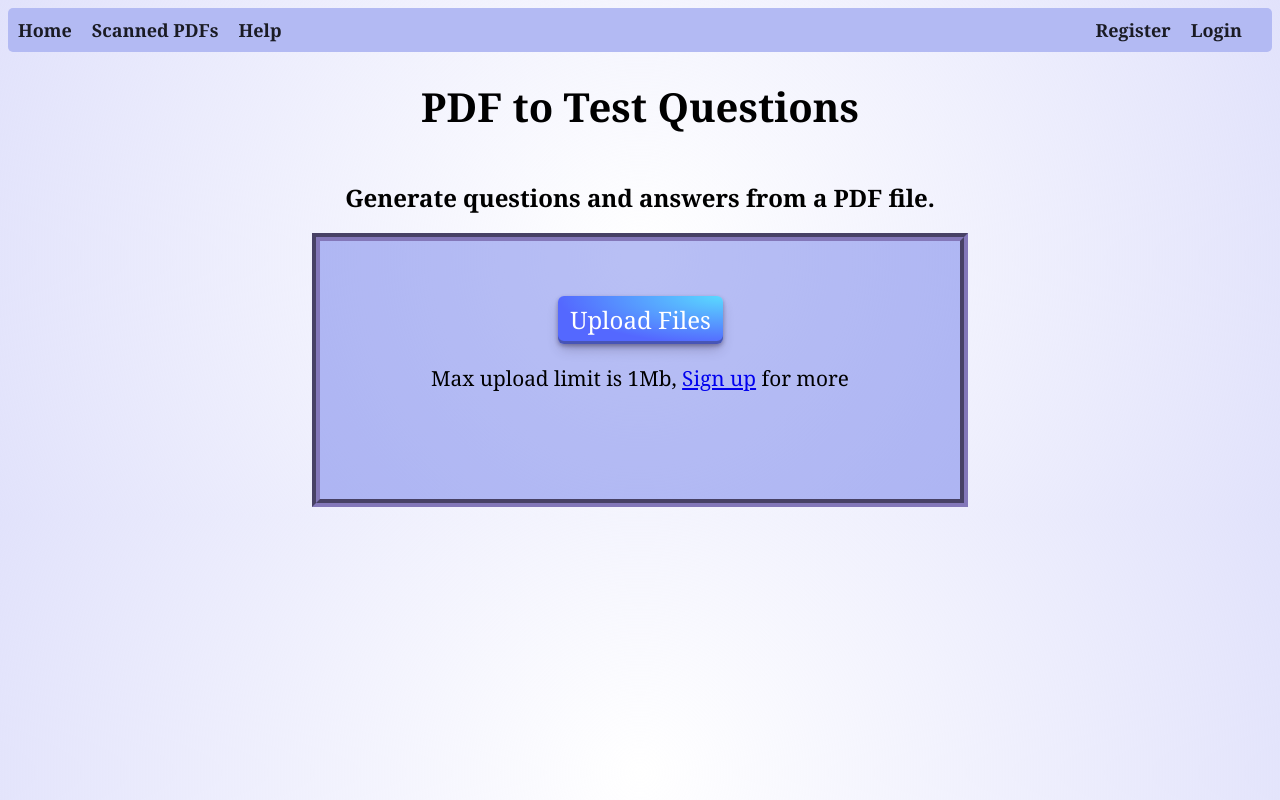
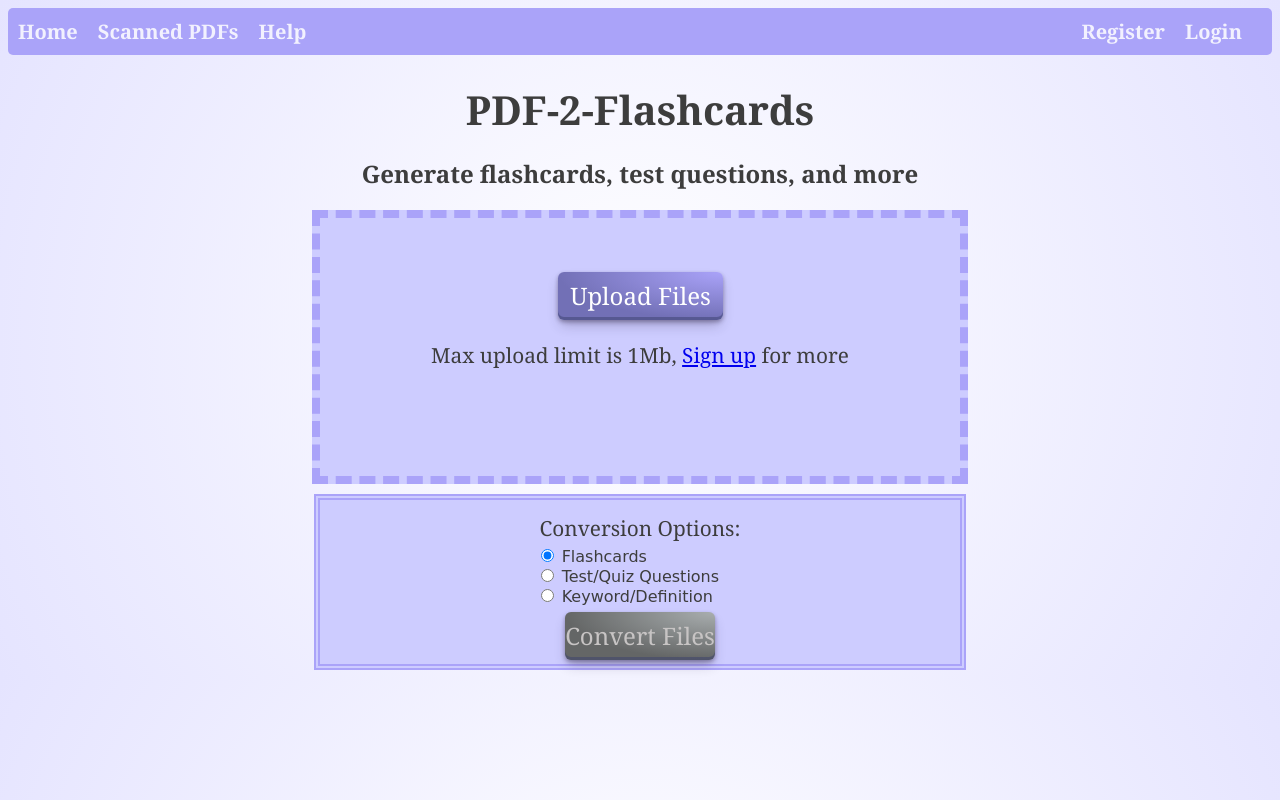
Before and after one commit to RyanGrieb/ExamGenerator, a Python web app: template backend/src/templates/index.html in a window 1280 px wide. Run offline with Jinja, Linux system fonts and the light colour scheme; the template is opened without the code that fills it: most values are stand-ins (such as "Sample title", 1, 10 or a date in 2020).

Commit message:
Implement Keyword/Definition feature

```diff
--- a/backend/src/static/css/main.css
+++ b/backend/src/static/css/main.css
@@ -1,7 +1,8 @@
 body {
   /*background-color:white;*/
-  background: radial-gradient(circle, #ffffff, #030adf1e);
+  background: radial-gradient(circle, #ffffff, #e5e4ff);
   font-family: "Dejavu Sans", Arial, Verdana, sans-serif;
+  color: rgb(61, 61, 61);
 }
 
 li p {
@@ -11,21 +12,20 @@ li p {
 li a {
   text-decoration: none;
   font-family: Georgia;
-  font-size: 18px;
+  font-size: 20px;
   color: #000;
   opacity: 85%;
 }
 
 li a:hover {
   opacity: 1;
-  color: #767fc2;
 }
 
 nav {
   display: flex;
   justify-content: space-between; /* To evenly distribute the items horizontally */
   /*background-color: rgba(3, 10, 223, 0.116);*/
-  background-color: #b3baf3;
+  background-color: #aaa3f9;
   padding: 10px;
   border-radius: 5px;
 }
@@ -41,12 +41,12 @@ nav li {
   margin-right: 20px;
   font-family: Georgia;
   font-weight: bold;
-  font-size: 18px;
+  font-size: 20px;
 }
 
 nav a {
   text-decoration: none;
-  color: #000;
+  color: white;
 }
 
 /* Add hover effect for links */
@@ -131,11 +131,11 @@ p {
 
 .upload-area {
   padding: 4px;
-  background-color: #3c4fe05d;
+  background-color: #cdccff;
   max-width: 650px; /* Set your desired width */
   min-width: 310px;
   min-height: 250px;
-  border: 8px groove #8377b9; /* Optional: Add a dashed border for visual style */
+  border: 8px dashed #aaa3f9; /* Optional: Add a dashed border for visual style */
 }
 
 #converting-files-list {
@@ -169,7 +169,6 @@ input[type="submit"] {
     rgba(58, 65, 111, 0.5) 0 -3px 0 inset;
   box-sizing: border-box;
   color: #c7c4c4;
-  cursor: wait;
   display: inline-flex;
   /*font-family: "JetBrains Mono",monospace;*/
   height: 48px;
@@ -188,14 +187,15 @@ input[type="submit"] {
   touch-action: manipulation;
   white-space: nowrap;
   will-change: box-shadow, transform;
-  font-size: 18px;
+  font-size: 24px;
   width: 150px;
+  font-family: Georgia;
 }
 
 .button-1 {
   align-items: center;
   appearance: none;
-  background-image: radial-gradient(100% 100% at 100% 0, #5adaff 0, #5468ff 100%);
+  background-image: radial-gradient(100% 100% at 100% 0, #aaa3f9 0, #7270b6 100%);
   border: 0;
   border-radius: 6px;
   box-shadow: rgba(45, 35, 66, 0.4) 0 2px 4px, rgba(45, 35, 66, 0.3) 0 7px 13px -3px,
@@ -242,14 +242,14 @@ input[type="submit"] {
 }
 
 .loader {
+  float: right;
   width: 32px;
   height: 32px;
   margin: auto;
   vertical-align: middle;
-  border: 5px solid #fff;
+  border: 5px solid #dfdfdf;
   border-bottom-color: #3c4fe0;
   border-radius: 50%;
-  display: inline-block;
   box-sizing: border-box;
   animation: rotation 1s linear infinite;
 }
@@ -347,7 +347,7 @@ input[type="submit"] {
 }
 
 .checkmark-done {
-  display: inline-block;
+  float: right;
   transform: rotate(45deg);
   height: 24px;
   width: 12px;
@@ -495,6 +495,7 @@ input[type="submit"] {
   padding-top: 15px;
   padding-bottom: 15px;
   padding-left: 4px;
+  padding-right: 4px;
   background-color: white;
 }
 
@@ -502,11 +503,32 @@ input[type="submit"] {
   flex-grow: 1;
 }
 
-.reasults-files-header {
+.results-output h2 {
+  text-align: center;
+}
+
+.results-files-header {
   display: flex;
   justify-content: space-between;
   align-items: center;
   text-align: center;
+}
+
+.convert-section {
+  max-width: 650px; /* Set your desired width */
+  min-width: 310px;
+  margin-top: 10px;
+  padding: 4px;
+  border: 6px double #aaa3f9;
+  background-color: #cdccff;
+}
+
+.convert-options {
+  padding: 6px;
+}
+
+.convert-options p {
+  margin: 4px;
 }
 
 /* The typing effect */
--- a/backend/src/static/js/base.js
+++ b/backend/src/static/js/base.js
@@ -21,8 +21,8 @@
     const files = JSON.parse(files_cookie);
     files.push(list_object);
     Cookies.set(cookie_name, JSON.stringify(files));
-    //console.log("NEW COOKIES:")
-    //console.log(Cookies.get("files"))
+    console.log("NEW COOKIES:");
+    console.log(Cookies.get("files"));
   }
 }
 
--- a/backend/src/static/js/index.js
+++ b/backend/src/static/js/index.js
@@ -1,4 +1,12 @@
+class UploadedFile {
+  constructor(filename, md5_name) {
+    this.filename = filename;
+    this.md5_name = md5_name;
+  }
+}
+
 let totalFilesUploaded = 0;
+let uploaded_files = [];
 
 function dropHandler(event) {
   event.preventDefault();
@@ -47,7 +55,8 @@ function upload_file(file) {
   }
 
   // Hide the convert button again, since were waiting on documents to upload:
-  convertButton.style.display = "none";
+  convertButton.classList.remove("button-1");
+  convertButton.classList.add("button-1-disabled");
 
   // Create an li element for each file
   const fileNameLi = document.createElement("li");
@@ -77,32 +86,16 @@ function upload_file(file) {
       const response_md5_name = this.response["md5_name"];
       fileNameLi.textContent = `${fileName} - 100%`;
 
-      let existing_cookie = false;
-      files_cookie = Cookies.get("files");
-      if (files_cookie) {
-        const files = JSON.parse(files_cookie);
-        for (const file_json of files) {
-          if (file_json["md5_name"] == response_md5_name) {
-            existing_cookie = true;
-          }
-        }
+      totalFilesUploaded++;
+
+      if (!uploaded_files.some((file) => file.md5_name === response_md5_name)) {
+        uploaded_files.push(new UploadedFile(response_file_name, response_md5_name));
       }
 
-      // Create an object to store your data
-      const file_json = {
-        file_name: response_file_name,
-        md5_name: response_md5_name,
-      };
-
-      if (!existing_cookie) {
-        add_to_list_cookie("files", file_json);
-      }
-
-      totalFilesUploaded++;
-      //console.log(`${totalFilesUploaded} - ${fileList.getElementsByTagName("li").length}`)
       // Make the convert button visible, once all files are loaded.
       if (totalFilesUploaded >= fileList.getElementsByTagName("li").length) {
-        convertButton.removeAttribute("style");
+        convertButton.classList.remove("button-1-disabled");
+        convertButton.classList.add("button-1");
       }
     }
   });
@@ -126,5 +119,75 @@ function upload_files() {
 }
 
 function convert_files() {
+  const conversion_type = document.querySelector('input[name="convert_type"]:checked').value;
+  const conversion_options = {};
+
+  if (conversion_type === "test") {
+    conversion_options["test"] = [];
+
+    const checkboxes = document.querySelectorAll('.convert-test-options input[type="checkbox"]:checked');
+    checkboxes.forEach((checkbox) => {
+      conversion_options["test"].push(checkbox.value);
+    });
+  }
+
+  for (const uploaded_file of uploaded_files) {
+    let existing_cookie = false;
+    let files_cookie = Cookies.get("files");
+    const cookie_json = files_cookie ? JSON.parse(files_cookie) : undefined;
+
+    if (files_cookie) {
+      existing_cookie = cookie_json.some((file_json) => file_json["md5_name"] === uploaded_file.md5_name);
+    }
+
+    console.log(`${conversion_type} - ${conversion_options}`);
+
+    // Create an object to store your data
+    const file_json = {
+      file_name: uploaded_file.filename,
+      md5_name: uploaded_file.md5_name,
+      conversion_types: [conversion_type],
+      conversion_options: conversion_options,
+    };
+
+    if (!existing_cookie) {
+      add_to_list_cookie("files", file_json);
+    } else {
+      // Append to existing cookies data
+      const index = cookie_json.findIndex((item) => item.md5_name === file_json.md5_name);
+      if (index !== -1) {
+        const conversion_types = cookie_json[index].conversion_types;
+        console.log(cookie_json);
+        if (!conversion_types.includes(conversion_type)) {
+          conversion_types.push(conversion_type);
+        }
+        cookie_json[index].conversion_options = {
+          ...cookie_json[index].conversion_options,
+          ...conversion_options,
+        };
+        Cookies.set("files", JSON.stringify(cookie_json));
+      }
+    }
+  }
+
   window.location.href = "/results";
 }
+
+window.addEventListener("load", () => {
+  // Get all radio elements and the convert-test-options div
+  const radioButtons = document.querySelectorAll('input[name="convert_type"]');
+  const convertTestOptions = document.querySelector(".convert-test-options");
+
+  // Add event listeners to all radio buttons
+  radioButtons.forEach((radioButton) => {
+    radioButton.addEventListener("change", function () {
+      if (this.id === "radio-test") {
+        // Display convert-test-options for radio-test
+        convertTestOptions.style.display = this.checked ? "block" : "none";
+      } else {
+        // Hide convert-test-options for other radio buttons
+        convertTestOptions.style.display = "none";
+      }
+    });
+  });
+});
--- a/backend/src/templates/flashcard_test.html
+++ b/backend/src/templates/flashcard_test.html
@@ -1,6 +1,7 @@
 {% extends 'base.html' %}
 {% block head %}
 {% endblock %} {% block body %}
+<i class="loader"></i>
 <div class="flashcard">
     <div class="flashcard-child flashcard-top">
         <div class="flashcard-flip"><img src="{{ url_for('static', filename='img/rotate-icon.png') }}" /></div>
--- a/backend/src/templates/index.html
+++ b/backend/src/templates/index.html
@@ -3,9 +3,11 @@
 <script src="{{ url_for('static',filename='js/index.js') }}?u={{ last_updated }}"></script>
 <!-- <script src="{{ url_for('static',filename='js/index_fluff.js') }}?u={{ last_updated }}"></script> -->
 {% endblock %} {% block body %}
-<div class="center-horizontally center-inside-elems">
-    <h1 class="center-text">PDF to Test Questions</h1>
-    <h2 class="center-text">Generate questions and answers from a PDF file.</h2>
+<div>
+    <div class="center-horizontally center-inside-elems">
+        <h1 class="center-text" style="margin-bottom: 0">PDF-2-Flashcards</h1>
+        <h2 class="center-text">Generate flashcards, test questions, and more</h2>
+    </div>
 </div>
 <div class="upload-area center-horizontally center-inside-elems" ondrop="dropHandler(event);"
     ondragover="dragOverHandler(event);">
@@ -22,10 +24,32 @@
         <div class="convert-region center-inside-elems">
             <ul>
             </ul>
-            <button class="file-convert-btn button-1" style="display: none;" onclick="convert_files()">Convert
-                Files</button>
         </div>
     </div>
+</div>
+<div class="convert-section center-horizontally center-inside-elems">
+    <div class="convert-options">
+        <p>Conversion Options:</p>
+        <input type="radio" id="radio-flashcards" name="convert_type" checked="checked" value="flashcards">
+        <label for="radio-flashcards">Flashcards</label><br>
+        <input type="radio" id="radio-test" name="convert_type" value="test">
+        <label for="radio-test">Test/Quiz Questions</label><br>
+        <div class="convert-test-options" style="display: none;">
+            &emsp;<input type="checkbox" id="check-multiple-choice" name="test_type" checked="checked"
+                value="test_multiple_choice">
+            <label for="check-multiple-choice">Multiple Choice</label><br>
+            &emsp;<input type="checkbox" id="check-true-false" name="test_type" checked="checked"
+                value="test_true_false">
+            <label for="check-true-false">True/False</label><br>
+            &emsp;<input type="checkbox" id="check-free-response" name="test_type" checked="checked" ,
+                value="test_free_response">
+            <label for="check-free-response">Free Response</label><br>
+        </div>
+        <input type="radio" id="radio-definition" name="convert_type" value="keywords">
+        <label for="radio-definition">Keyword/Definition</label>
+    </div>
+    <button class="file-convert-btn button-1-disabled" onclick="convert_files()">Convert
+        Files</button>
 </div>
 <!-- Temporary DB values test:
 <ul style="display: none;">
--- a/todo.txt
+++ b/todo.txt
@@ -1,4 +1,5 @@
 * DECEMBER *
+0. Hide convert button instead of disabling it.
 1. Have front end display flashcards like quizlet, with Q&A sets under it.
 2. Modify PDF output such that Q&A sets are in the shape of a flashcard, and support double sided printing where answers are on the back.
 2. Give title to PDF export tab.
```
Also changed, not shown: backend/src/__init__.py (+52 -43 lines), backend/src/pdf_processing.py (+112 -14 lines), backend/src/static/js/results.js (+120 -100 lines), backend/src/templates/results.html (+16 -3 lines).
